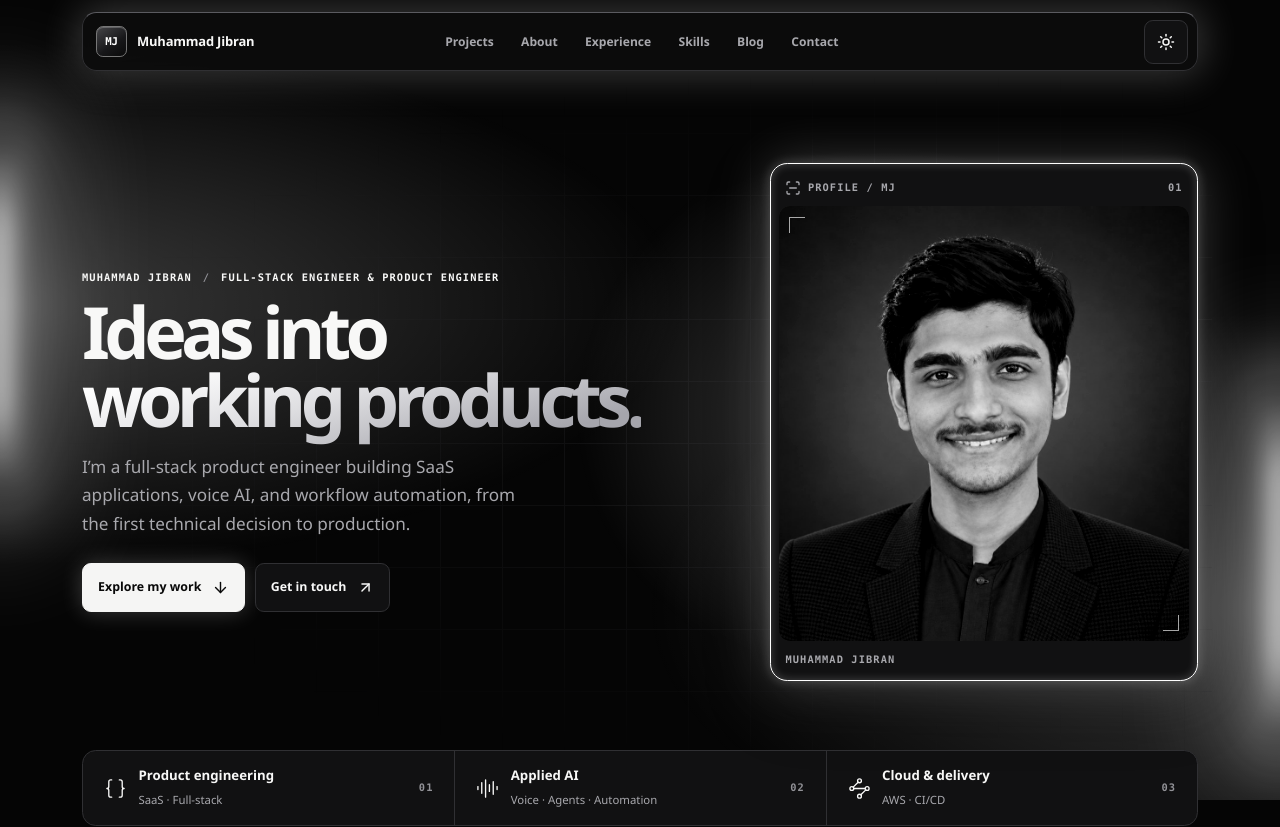
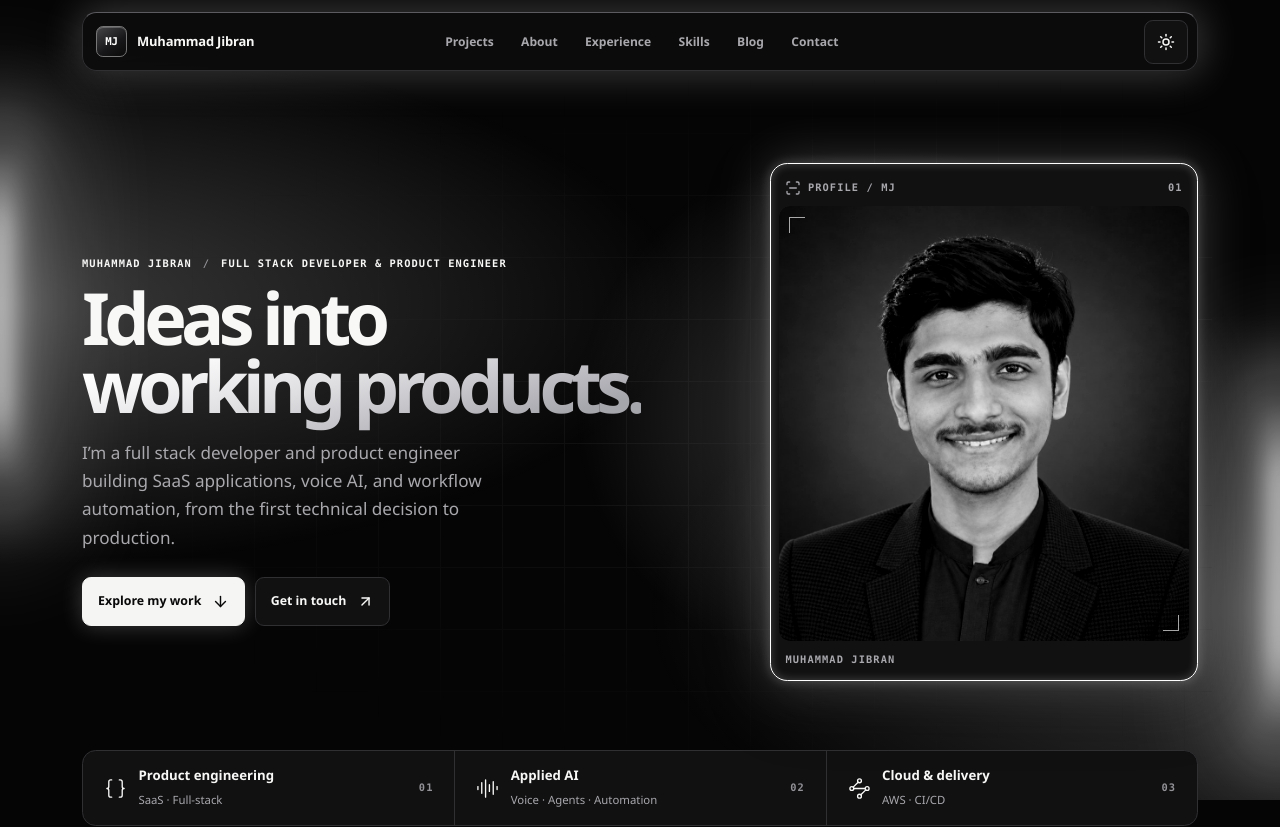
Before and after one commit to Jibrand/My-Portfolio, a Next.js app: page / in a window 1280 px wide. Shown: the top 827 px of the page. Built offline with nearby package versions, Linux system fonts and the light colour scheme; no server answers.

Commit message:
Use Full Stack Developer title across portfolio

```diff
--- a/scripts/generate-social-image.mjs
+++ b/scripts/generate-social-image.mjs
@@ -17,7 +17,7 @@ const image = new ImageResponse(
   ),
   h("div", { style: { display: "flex", flexDirection: "column" } },
     h("div", { style: { display: "flex", fontSize: 88, fontWeight: 700, letterSpacing: -5, lineHeight: 1.05 } }, "Muhammad Jibran"),
-    h("div", { style: { display: "flex", marginTop: 25, fontSize: 38, color: "#dedede", letterSpacing: -1 } }, "Full-Stack Engineer & Product Engineer"),
+    h("div", { style: { display: "flex", marginTop: 25, fontSize: 38, color: "#dedede", letterSpacing: -1 } }, "Full Stack Developer & Product Engineer"),
     h("div", { style: { display: "flex", marginTop: 20, fontSize: 24, color: "#a8a8a8" } }, "SaaS platforms. AI agents. Useful software."),
   ),
   h("div", { style: { display: "flex", borderTop: "2px solid #aaa", paddingTop: 20, fontSize: 21, color: "#bcbcbc" } }, "muhammadjibran.netlify.app"),
--- a/src/app/blog/[slug]/page.tsx
+++ b/src/app/blog/[slug]/page.tsx
@@ -89,7 +89,7 @@ export default async function ArticlePage({ params }: Props) {
             </section>}
             <aside className="article-author" aria-label="About the author">
               <h2>About Muhammad Jibran</h2>
-              <p>Full-stack engineer and product engineer building SaaS applications, voice AI workflows, and cloud infrastructure. Experience includes SalesGuard, Plutio, and HACKERverse.</p>
+              <p>Full stack developer and product engineer building SaaS applications, voice AI workflows, and cloud infrastructure. Experience includes SalesGuard, Plutio, and HACKERverse.</p>
               <Link href={`/#${article.experienceAnchor}`}>Explore my engineering experience and skills →</Link>
             </aside>
             <section aria-labelledby="related-work-title">
--- a/src/app/page.tsx
+++ b/src/app/page.tsx
@@ -47,7 +47,7 @@ export default function Home() {
         <div className="hero-copy">
           <p className="eyebrow hero-intro">{profile.name} <span>/</span> {profile.headline}</p>
           <h1 id="hero-title">Ideas into<br /><em>working products.</em></h1>
-          <p className="hero-description">I’m a full-stack product engineer building SaaS applications, voice AI, and workflow automation, from the first technical decision to production.</p>
+          <p className="hero-description">I’m a full stack developer and product engineer building SaaS applications, voice AI, and workflow automation, from the first technical decision to production.</p>
           <div className="actions">
             <Link className="button primary" href="/#work">Explore my work <ArrowDown size={17} aria-hidden="true" /></Link>
             <a className="button secondary" href={`mailto:${profile.email}`}>Get in touch <ArrowUpRight size={17} aria-hidden="true" /></a>
--- a/src/lib/portfolio.ts
+++ b/src/lib/portfolio.ts
@@ -3,7 +3,7 @@ import catalog from "../../portfolio-data.json";
 export const profile = {
   name: catalog.profile.name,
   location: catalog.profile.location,
-  headline: "Full-Stack Engineer & Product Engineer",
+  headline: "Full Stack Developer & Product Engineer",
   experienceYears: "5+",
   summary: catalog.profile.summary,
   education: catalog.profile.education,
--- a/src/lib/seo.ts
+++ b/src/lib/seo.ts
@@ -2,7 +2,7 @@ import type { Metadata } from "next";
 import { profile } from "./portfolio";
 
 export const homeTitle = `${profile.name} | ${profile.headline}`;
-export const homeDescription = "Muhammad Jibran is a full-stack engineer and product engineer in Pakistan with 5+ years of experience building SaaS, AI agents, and workflow automation.";
+export const homeDescription = "Muhammad Jibran is a full stack developer and product engineer in Pakistan with 5+ years of experience building SaaS, AI agents, and workflow automation.";
 export const socialImage = {
   url: "/opengraph-image.png",
   width: 1200,
```
Also changed, not shown: src/app/opengraph-image.alt.txt, src/app/opengraph-image.png.
